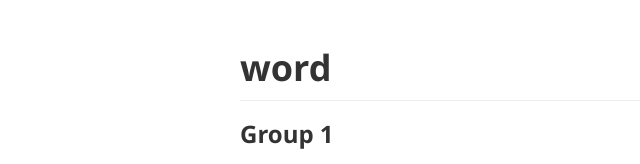
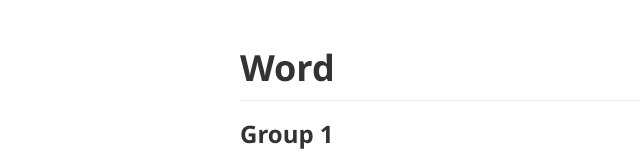
Before and after one commit to xiekaifei/Note, a plain HTML site: page word/index.html in a window 1280 px wide. Shown: the top 164 px of the page, 0-640 px from the left. Drawn offline with nearby package versions, Linux system fonts and the light colour scheme; a web font is replaced by a local one.

Commit message:
word book

```diff
--- a/word/index.html
+++ b/word/index.html
@@ -228,6 +228,6 @@
 </style>
 </head>
 <body class='typora-export os-windows' >
-<div  id='write'  class = 'is-node'><h1><a name='header-n0' class='md-header-anchor '></a>word</h1><h3><a name='header-n2' class='md-header-anchor '></a>Group 1</h3><ul><li>muddy</li><li>puddle</li><li>goodness</li><li>dinosaur</li><li>toy</li><li>scare</li><li>repository</li><li>stash</li></ul></div>
+<div  id='write'  class = 'is-node'><h1><a name='header-n0' class='md-header-anchor '></a>Word</h1><h3><a name='header-n2' class='md-header-anchor '></a>Group 1</h3><ul><li>muddy</li><li>puddle</li><li>goodness</li><li>dinosaur</li><li>toy</li><li>scare</li><li>repository</li><li>stash</li></ul></div>
 </body>
 </html>
```
